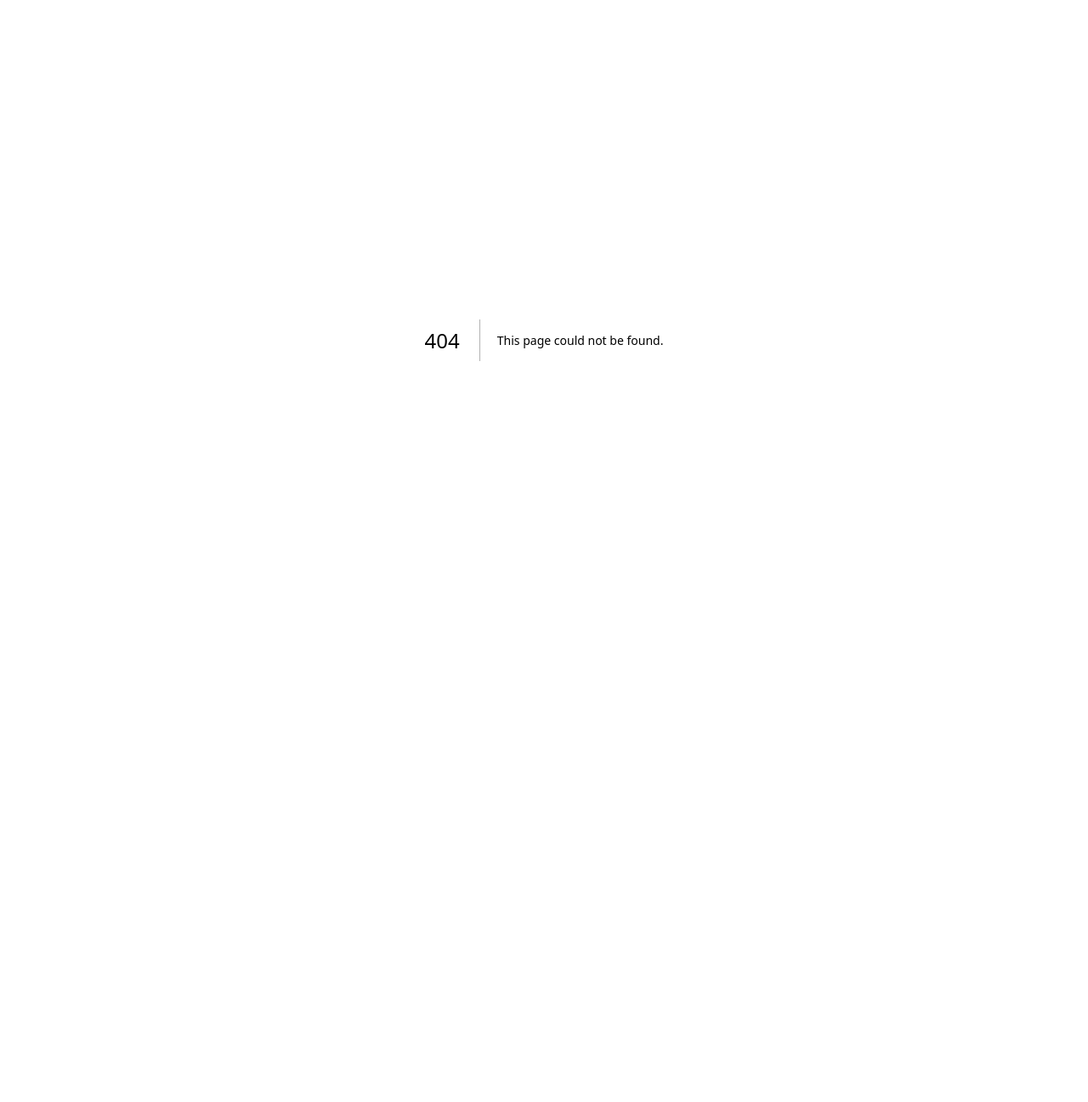
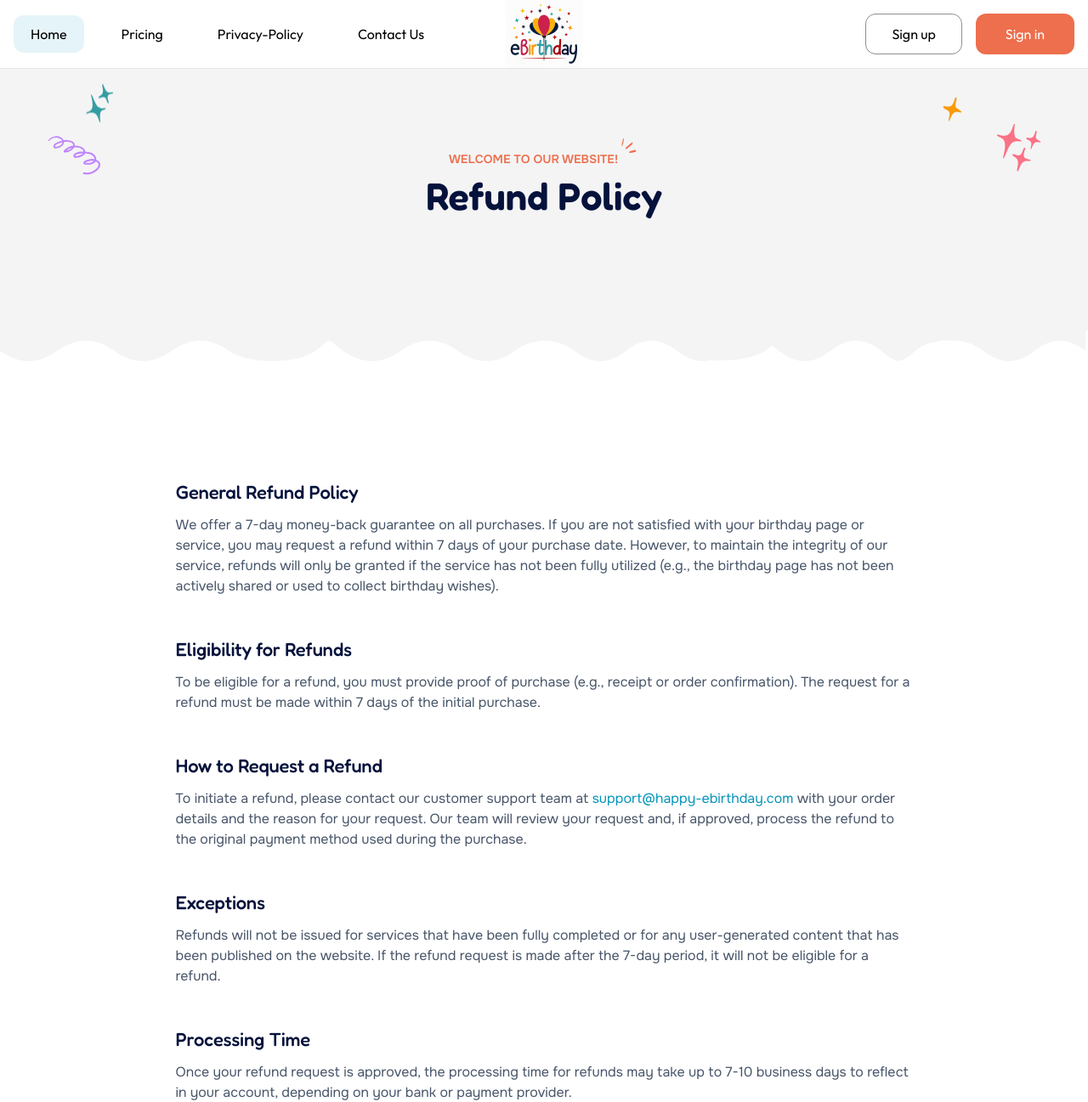
Before and after one commit to niravpatel4428/ebirthday, a Next.js app: page /templates/RefundPage in a window 1280 px wide. Before the commit this address had no page. Shown: the top 1297 px of the page at 85% size. Before the commit the page ends 800 px from the top, so only its background shows below. Built offline with nearby package versions, Linux system fonts and the light colour scheme.

Commit message:
refund page added

```diff
--- a/app/components/Footer.jsx
+++ b/app/components/Footer.jsx
@@ -6,8 +6,8 @@ import footervectormobile from "../../public/img/footervectormobile.svg";
 const Footer = () => {
   const links = [
     { label: "Terms of Use", url: "/terms" },
-    { label: "Refund Policy", url: "/" },
-    { label: "Support", url: "/" },
+    { label: "Refund Policy", url: "/refund" },
+    { label: "Support", url: "/support" },
     { label: "Privacy Policy", url: "/privacy" },
   ];
 
@@ -176,21 +176,22 @@ const Footer = () => {
                   Be The First One To Get Latest Updates{" "}
                   <br className="max-md:hidden block" /> And Stay Connected
                 </p>
-                <button className="w-full capitalize text-white text-base font-onest font-semibold text-center rounded-[80px] bg-orange hover:bg-orange/70 transition-all duration-500 p-[14px_25px]">
+                <button className="w-full capitalize text-white text-base font-onest font-semibold text-center rounded-[80px] border border-orange  bg-orange hover:bg-transparent hover:text-orange transition-all duration-500 p-[14px_25px]">
+
                   Subscribe Now
                 </button>
               </div>
             </div>
           </div>
-          <div className="flex max-md:flex-col gap-3 justify-between items-center max-md:text-center pt-6">
-            <p className="text-white text-base font-onest font-normal tracking-[-0.16px] leading-[141%]">
+          <div className="flex max-sm:flex-col-reverse max-md:flex-col gap-3 justify-between items-center max-md:text-center pt-6">
+            <p className="text-white text-base font-onest font-normal tracking-[-0.16px] leading-[141%] max-sm:pt-3 max-sm:border-t max-sm:border-white">
               @ 2024. All rights reserved.
             </p>
-            <ul className="flex flex-wrap flex-row space-x-6 last:after:hidden">
+            <ul className="flex max-sm:flex-col flex-wrap flex-row max-sm:space-y-2 sm:space-x-6 last:after:hidden">
               {links.map((link, index) => (
                 <li
                   key={index}
-                  className="relative block after:absolute after:content-['] after:bg-white/80 after:w-1 after:h-1 after:rounded-full after:top-1/2 after:-translate-y-1/2 after:-right-[13px] last:after:hidden"
+                  className="relative block max-sm:after:hidden after:absolute after:content-['] after:bg-white/80 after:w-1 after:h-1 after:rounded-full after:top-1/2 after:-translate-y-1/2 after:-right-[13px] last:after:hidden"
                 >
                   <Link
                     href={link.url}
--- /dev/null
+++ b/app/refund/page.jsx
@@ -0,0 +1,12 @@
+import React from 'react';
+import RefundPage from '../templates/RefundPage/page';
+
+const Refund = () => {
+  return (
+    <>
+      <RefundPage />
+    </>
+  )
+}
+
+export default Refund;
--- a/app/templates/Privacypolicy/page.jsx
+++ b/app/templates/Privacypolicy/page.jsx
@@ -18,7 +18,7 @@ const Privacypolicy = () => {
                 <h1 className="text-blue text-[32px] md:text-4xl lg:text-[42px] xl:text-[45px] font-fredoka font-semibold mb-5 md:mb-7">
                   Privacy Policy
                 </h1>
-                <p className="text-blue/70 text-base lg:text-[18px] font-onest font-medium leading-[155%] mb-6 md:mb-8">
+                <p className="text-blue/70 text-base lg:text-[18px] font-onest font-medium leading-[155%] ">
                   At{" "}
                   <Link
                     href="happy-ebirthday.com"
@@ -52,17 +52,17 @@ const Privacypolicy = () => {
             <Image
               src={bannerPink}
               alt="bannerPink"
-              className="object-contain w-[66px] absolute bottom-2 right-[8%] md:right-[24.5%] animate-pulse-custom "
+              className="object-contain w-[66px] absolute bottom-2 right-[8%] md:right-[24.5%] max-md:hidden animate-pulse-custom "
             />
           </div>
 
           <div className="relative pt-14 md:pt-28">
             <div className="container">
-              <div>
+              <div className="mb-5 md:mb-7 lg:mb-12">
                 <h2 className="font-fredoka font-semibold text-xl lg:text-2xl tracking-[-0.24px] text-blue mb-3">
                   Information We Collect
                 </h2>
-                <ul className="list-disc pl-6 text-blue/70 text-base lg:text-[18px] font-onest font-medium leading-[155%] mb-6 md:mb-8">
+                <ul className="list-disc pl-6 text-blue/70 text-base lg:text-[18px] font-onest font-medium leading-[155%] ">
                   <li className="mb-4">
                     <div className="flex flex-col space-y-2">
                       <p className="font-semibold text-blue">
@@ -90,11 +90,11 @@ const Privacypolicy = () => {
                 </ul>
               </div>
 
-              <div>
+              <div className="mb-5 md:mb-7 lg:mb-12">
                 <h2 className="font-fredoka font-semibold text-xl lg:text-2xl tracking-[-0.24px] text-blue mb-3">
                   How We Use Your Information
                 </h2>
-                <ul className="list-disc pl-6 text-blue/70 text-base lg:text-[18px] font-onest font-medium leading-[155%] mb-6 md:mb-8">
+                <ul className="list-disc pl-6 text-blue/70 text-base lg:text-[18px] font-onest font-medium leading-[155%] ">
                   <li className="mb-4">
                     <div className="flex flex-col space-y-2">
                       <p className="font-semibold text-blue">
@@ -132,11 +132,11 @@ const Privacypolicy = () => {
                 </ul>
               </div>
 
-              <div>
+              <div className="mb-5 md:mb-7 lg:mb-12">
                 <h2 className="font-fredoka font-semibold text-xl lg:text-2xl tracking-[-0.24px] text-blue mb-3">
                   Disclosure of Your Information
                 </h2>
-                <ul className="list-disc pl-6 text-blue/70 text-base lg:text-[18px] font-onest font-medium leading-[155%] mb-6 md:mb-8">
+                <ul className="list-disc pl-6 text-blue/70 text-base lg:text-[18px] font-onest font-medium leading-[155%] ">
                   <li className="mb-4">
                     <div className="flex flex-col space-y-2">
                       <p className="font-semibold text-blue">
@@ -166,11 +166,11 @@ const Privacypolicy = () => {
                 </ul>
               </div>
 
-              <div>
+              <div className="mb-5 md:mb-7 lg:mb-12">
                 <h2 className="font-fredoka font-semibold text-xl lg:text-2xl tracking-[-0.24px] text-blue mb-3">
                   Data Security
                 </h2>
-                <p className="text-blue/70 text-base lg:text-[18px] font-onest font-medium leading-[155%] mb-6 md:mb-8">
+                <p className="text-blue/70 text-base lg:text-[18px] font-onest font-medium leading-[155%] ">
                   We implement reasonable security measures to protect your
                   personal information from unauthorized access, use, or
                   disclosure. However, no method of transmission over the
@@ -179,11 +179,11 @@ const Privacypolicy = () => {
                 </p>
               </div>
 
-              <div>
+              <div className="mb-5 md:mb-7 lg:mb-12">
                 <h2 className="font-fredoka font-semibold text-xl lg:text-2xl tracking-[-0.24px] text-blue mb-3">
                   Your Rights
                 </h2>
-                <p className="text-blue/70 text-base lg:text-[18px] font-onest font-medium leading-[155%] mb-6 md:mb-8">
+                <p className="text-blue/70 text-base lg:text-[18px] font-onest font-medium leading-[155%] ">
                   Depending on your location, you may have the right to access,
                   correct, or delete your personal information. If you wish to
                   exercise these rights, please contact us using the information
@@ -191,11 +191,11 @@ const Privacypolicy = () => {
                 </p>
               </div>
 
-              <div>
+              <div className="mb-5 md:mb-7 lg:mb-12">
                 <h2 className="font-fredoka font-semibold text-xl lg:text-2xl tracking-[-0.24px] text-blue mb-3">
                   Cookies and Tracking Technologies
                 </h2>
-                <p className="text-blue/70 text-base lg:text-[18px] font-onest font-medium leading-[155%] mb-6 md:mb-8">
+                <p className="text-blue/70 text-base lg:text-[18px] font-onest font-medium leading-[155%] ">
                   Our website may use cookies and similar tracking technologies
                   to enhance your experience. You can choose to accept or
                   decline cookies through your browser settings. However,
@@ -204,11 +204,11 @@ const Privacypolicy = () => {
                 </p>
               </div>
 
-              <div>
+              <div className="mb-5 md:mb-7 lg:mb-12">
                 <h2 className="font-fredoka font-semibold text-xl lg:text-2xl tracking-[-0.24px] text-blue mb-3">
                   Changes to This Privacy Policy
                 </h2>
-                <p className="text-blue/70 text-base lg:text-[18px] font-onest font-medium leading-[155%] mb-6 md:mb-8">
+                <p className="text-blue/70 text-base lg:text-[18px] font-onest font-medium leading-[155%] ">
                   We may update this Privacy Policy from time to time. We will
                   notify you of any changes by posting the new Privacy Policy on
                   our website. Your continued use of the services after any
@@ -218,11 +218,11 @@ const Privacypolicy = () => {
                 </p>
               </div>
 
-              <div>
+              <div className="mb-5 md:mb-7 lg:mb-12">
                 <h2 className="font-fredoka font-semibold text-xl lg:text-2xl tracking-[-0.24px] text-blue mb-3">
                   Contact Us
                 </h2>
-                <p className="text-blue/70 text-base lg:text-[18px] font-onest font-medium leading-[155%] mb-6 md:mb-8">
+                <p className="text-blue/70 text-base lg:text-[18px] font-onest font-medium leading-[155%] ">
                   If you have any questions about this Privacy Policy or our
                   data practices, please contact us at{" "}
                   <Link
--- /dev/null
+++ b/app/templates/RefundPage/page.jsx
@@ -0,0 +1,151 @@
+import React from "react";
+import Link from "next/link";
+import Image from "next/image";
+import LandingLayout from "../../Layouts/LandingLayout ";
+import privacy from "../../../public/img/privacy.svg";
+import bannerLeft from "../../../public/img/banner-start-blue.svg";
+import bannerLoop from "../../../public/img/banner-loop.svg";
+import bannerPink from "../../../public/img/banner-start-pink.svg";
+import bannerOrange from "../../../public/img/banner-start-orange.svg";
+import works from "../../../public/img/works-top.svg";
+
+const RefundPage = () => {
+  return (
+    <LandingLayout>
+      <div className="relative bg-[#F4F4F5] pt-16 md:pt-20 pb-10 md:pb-24">
+        <div className="relative z-10">
+          <div className="container text-center">
+            <p className="relative mx-auto w-fit font-onest uppercase text-orange text-xs md:text-sm leading-[178.571%] font-semibold pt-4 pr-[25px]">
+              Welcome to our website!
+              <Image
+                src={works}
+                alt="img"
+                className="w-[24px] absolute top-0 right-0"
+              />
+            </p>
+            <h1 className="text-blue text-[38px] lg:text-[42px] xl:text-[45px] font-fredoka font-semibold mb-5 md:mb-7">
+              Refund Policy
+            </h1>
+            {/* <p className="text-[#334155] text-sm md:text-base font-onest font-normal">
+              we strive to provide you with a satisfactory experience when using
+              our services. However, if you find that you are not completely
+              satisfied with your purchase, please review our refund policy
+              below:
+            </p> */}
+          </div>
+        </div>
+        <div className="absolute -bottom-5 md:-bottom-9 left-0 right-0">
+          <Image src={privacy} alt="img" className="w-full" />
+        </div>
+        <Image
+          src={bannerLeft}
+          alt="bannerLeft"
+          className="object-contain w-[40px] absolute top-4 left-[7.5%] animate-float"
+        />
+        <Image
+          src={bannerLoop}
+          alt="bannerLeft"
+          className="object-contain w-[102px] absolute top-12 left-[3%] animate-float max-md:hidden"
+        />
+        <Image
+          src={bannerOrange}
+          alt="bannerLoop"
+          className="object-contain w-6 absolute top-5 md:top-8 right-[5%] md:right-[11.5%] animate-rotate"
+        />
+        <Image
+          src={bannerPink}
+          alt="bannerPink"
+          className="object-contain w-[66px] absolute top-[60px] right-[4%] animate-pulse-custom max-md:hidden"
+        />
+      </div>
+      <div className="relative mt-24 md:pt-20 pb-28">
+        <div className="container">
+          <div className="w-full max-w-[867px] mx-auto">
+            <div className="mb-5 md:mb-7 lg:mb-12">
+              <strong className="text-blue font-fredoka text-lg md:text-[22px] font-medium tracking-[-0.22px] mb-2 md:mb-[13px] block">
+                General Refund Policy
+              </strong>
+              <p className="text-[#475569] font-onest text-sm lg:text-base font-normal tracking-[-0.16pxs] block  mb-2 lg:mb-3">
+                We offer a 7-day money-back guarantee on all purchases. If you
+                are not satisfied with your birthday page or service, you may
+                request a refund within 7 days of your purchase date. However,
+                to maintain the integrity of our service, refunds will only be
+                granted if the service has not been fully utilized (e.g., the
+                birthday page has not been actively shared or used to collect
+                birthday wishes).
+              </p>
+            </div>
+            <div className="mb-5 md:mb-7 lg:mb-12">
+              <strong className="text-blue font-fredoka text-lg md:text-[22px] font-medium tracking-[-0.22px] mb-2 md:mb-[13px] block">
+                Eligibility for Refunds
+              </strong>
+              <p className="text-[#475569] font-onest text-sm lg:text-base font-normal tracking-[-0.16pxs] block  mb-2 lg:mb-3">
+                To be eligible for a refund, you must provide proof of purchase
+                (e.g., receipt or order confirmation). The request for a refund
+                must be made within 7 days of the initial purchase.
+              </p>
+            </div>
+            <div className="mb-5 md:mb-7 lg:mb-12">
+              <strong className="text-blue font-fredoka text-lg md:text-[22px] font-medium tracking-[-0.22px] mb-2 md:mb-[13px] block">
+                How to Request a Refund
+              </strong>
+              <p className="text-[#475569] font-onest text-sm lg:text-base font-normal tracking-[-0.16pxs] block  mb-2 lg:mb-3">
+                To initiate a refund, please contact our customer support team
+                at{" "}
+                <Link
+                  href="mailto:support@happy-ebirthday.com"
+                  className="text-sky hover:text-orange hover:underline"
+                >
+                  support@happy-ebirthday.com
+                </Link>{" "}
+                with your order details and the reason for your request. Our
+                team will review your request and, if approved, process the
+                refund to the original payment method used during the purchase.
+              </p>
+            </div>
+            <div className="mb-5 md:mb-7 lg:mb-12">
+              <strong className="text-blue font-fredoka text-lg md:text-[22px] font-medium tracking-[-0.22px] mb-2 md:mb-[13px] block">
+                Exceptions
+              </strong>
+              <p className="text-[#475569] font-onest text-sm lg:text-base font-normal tracking-[-0.16pxs] block  mb-2 lg:mb-3">
+                Refunds will not be issued for services that have been fully
+                completed or for any user-generated content that has been
+                published on the website. If the refund request is made after
+                the 7-day period, it will not be eligible for a refund.
+              </p>
+            </div>
+            <div className="mb-5 md:mb-7 lg:mb-12">
+              <strong className="text-blue font-fredoka text-lg md:text-[22px] font-medium tracking-[-0.22px] mb-2 md:mb-[13px] block">
+                Processing Time
+              </strong>
+              <p className="text-[#475569] font-onest text-sm lg:text-base font-normal tracking-[-0.16pxs] block  mb-2 lg:mb-3">
+                Once your refund request is approved, the processing time for
+                refunds may take up to 7-10 business days to reflect in your
+                account, depending on your bank or payment provider.
+              </p>
+            </div>
+            <div className="mb-5 md:mb-7 lg:mb-12">
+              <strong className="text-blue font-fredoka text-lg md:text-[22px] font-medium tracking-[-0.22px] mb-2 md:mb-[13px] block">
+                Contact Us
+              </strong>
+              <p className="text-[#475569] font-onest text-sm lg:text-base font-normal tracking-[-0.16pxs] block  mb-2 lg:mb-3">
+                If you have any questions about our refund policy or need
+                assistance, please do not hesitate to reach out to our customer
+                support team at{" "}
+                <Link
+                  href="mailto:support@happy-ebirthday.com"
+                  className="text-sky hover:text-orange hover:underline"
+                >
+                  support@happy-ebirthday.com
+                </Link>
+                .
+              </p>
+            </div>
+          </div>
+        </div>
+      </div>
+    </LandingLayout>
+  );
+};
+
+export default RefundPage;
```
